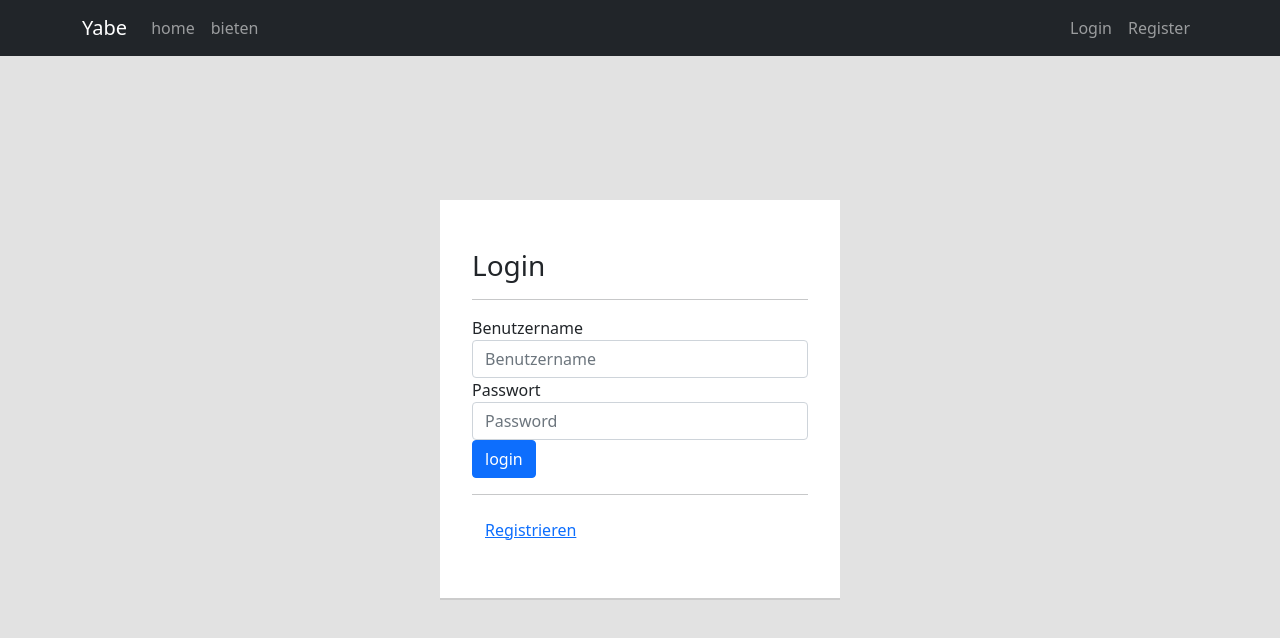
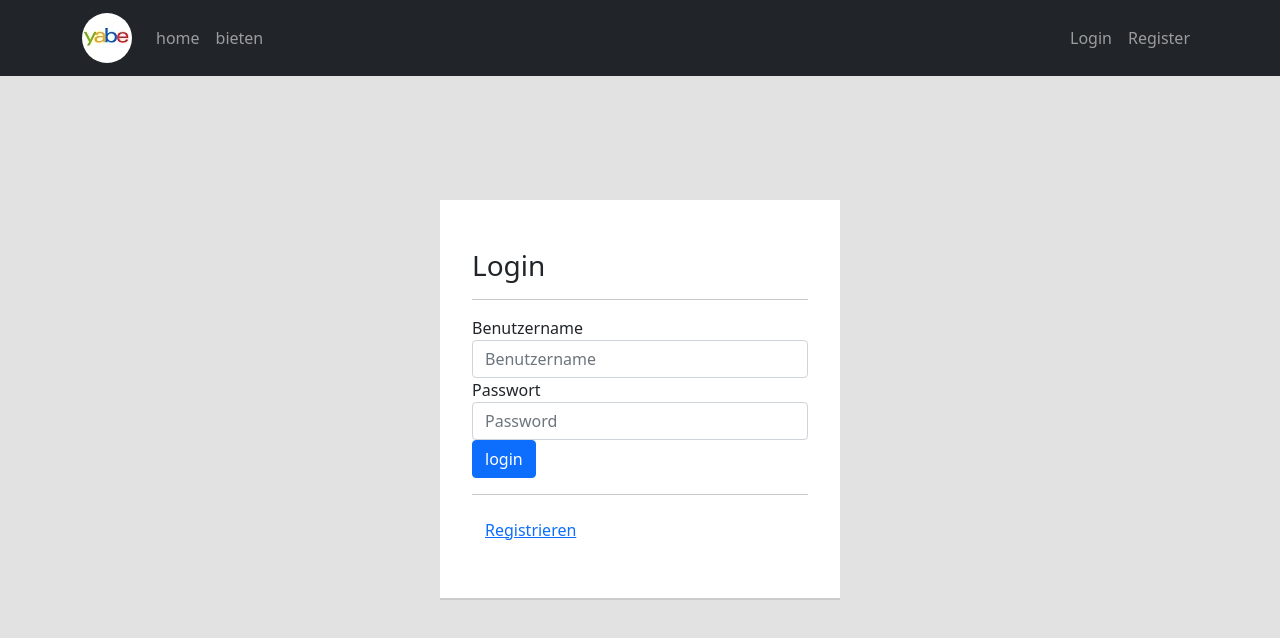
Before and after one commit to MarioS040/Webprog, a React (Create React App) app in the folder frontend/: page /login in a window 1280 px wide. Shown: the top 638 px of the page. Built offline with nearby package versions, Linux system fonts and the light colour scheme.

Commit message:
logo in navbar eingefügt

```diff
--- a/frontend/src/components/navbar.js
+++ b/frontend/src/components/navbar.js
@@ -1,6 +1,6 @@
 import React, { Component } from 'react';
 import '../../node_modules/bootstrap/dist/css/bootstrap.min.css';
-import { Navbar, Nav, Container, Button} from 'react-bootstrap';
+import { Navbar, Nav, Container, Button, Image} from 'react-bootstrap';
 
 
 export function Header (){
@@ -45,7 +45,7 @@ return(
 return(
 <Navbar collapseOnSelect expand="lg" bg="dark" variant="dark">
   <Container>
-  <Navbar.Brand href="/">Yabe</Navbar.Brand>
+  <Navbar.Brand href="/"><Image src="image1.jpg" roundedCircle /></Navbar.Brand>
   <Navbar.Toggle aria-controls="responsive-navbar-nav" />
   <Navbar.Collapse id="responsive-navbar-nav">
     <Nav className="me-auto">
```
Also changed, not shown: frontend/public/image1.jpg (added).
